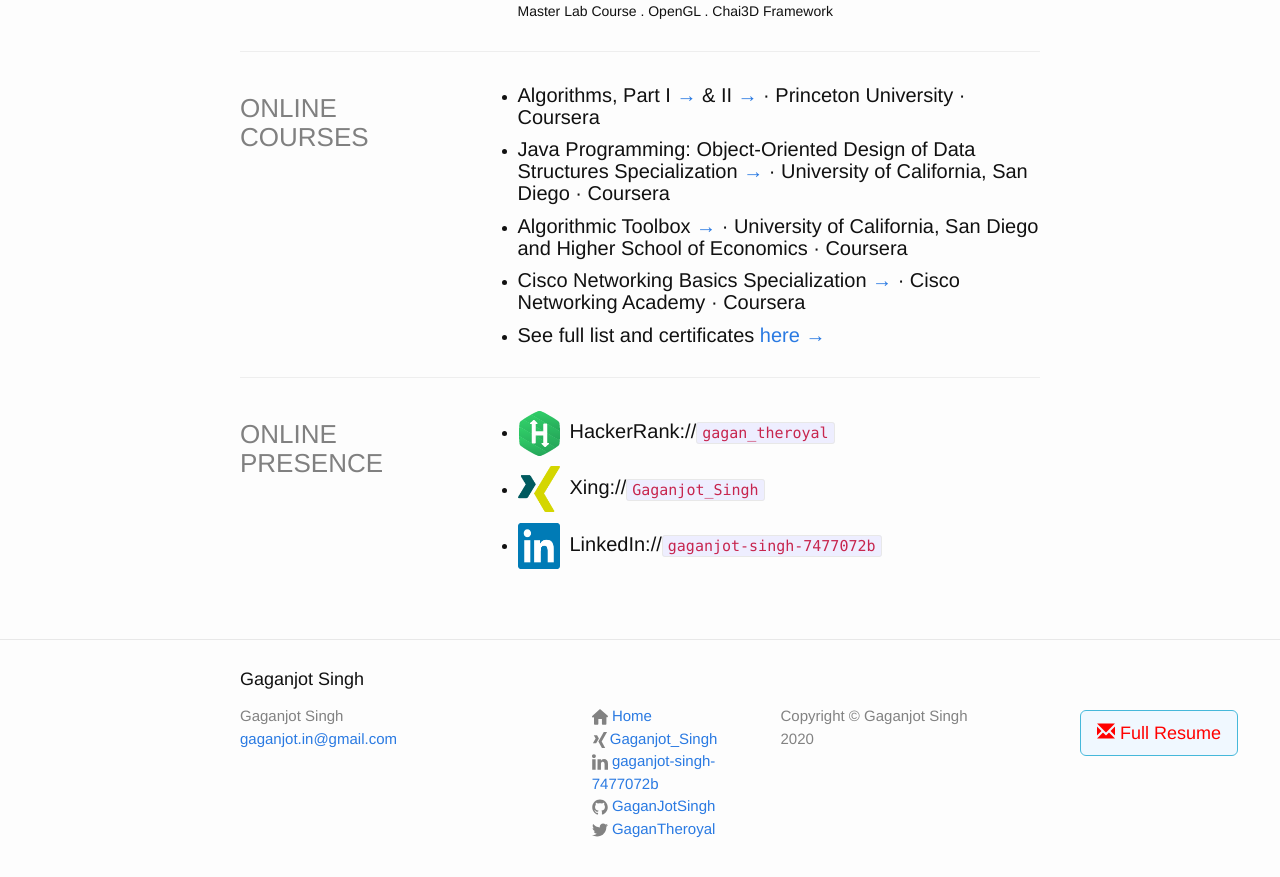
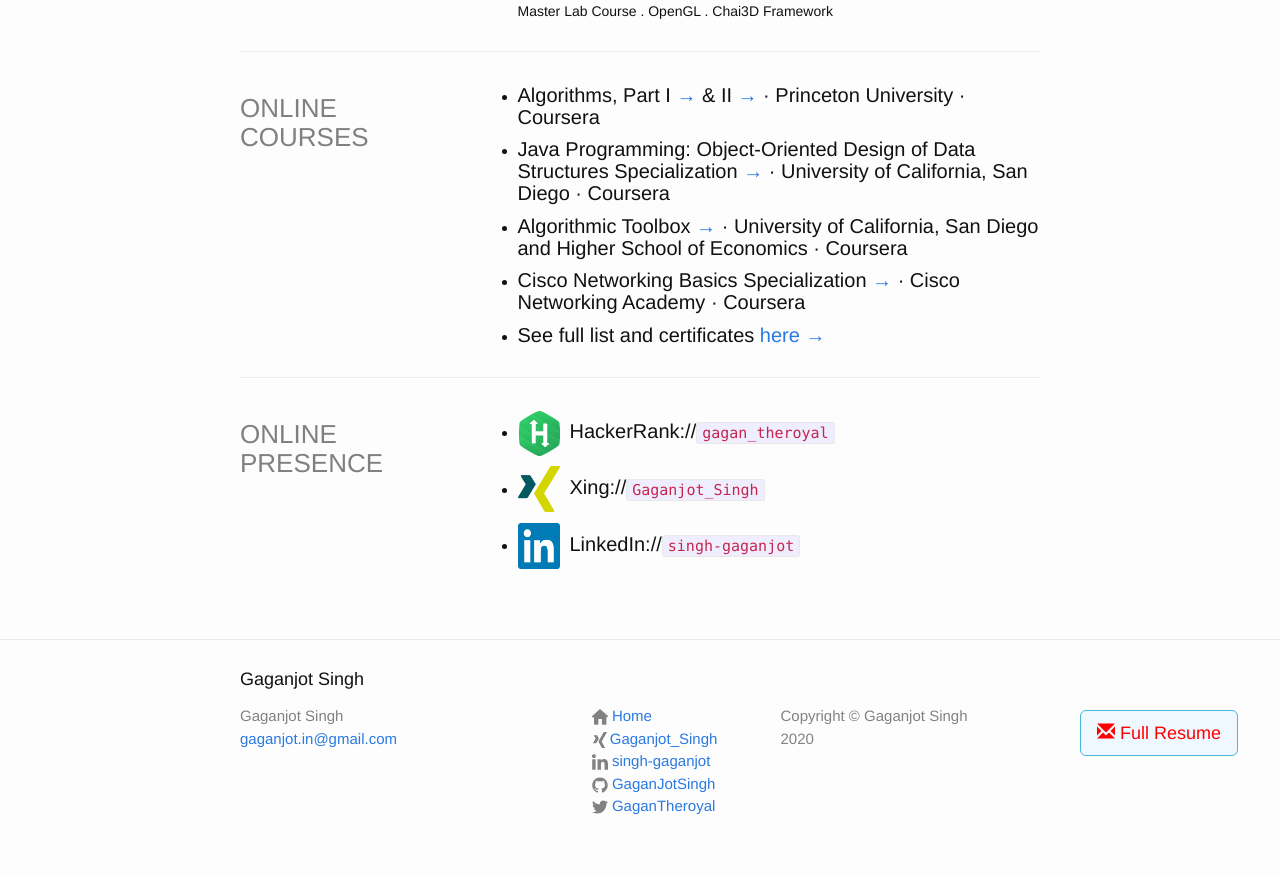
Before and after one commit to GaganJotSingh/GaganJotSingh.github.io, a Jekyll site: the page built from about/resume/index.md, in a window 1280 px wide and 900 px high, scrolled down 1452 px. Shown: the top 877 px of the window. Built offline with Jekyll 4.4.1, drawn with Linux system fonts in a browser that asks for light colours.

Commit message:
Updated LinkedIn username

```diff
--- a/_config.yml
+++ b/_config.yml
@@ -19,7 +19,8 @@ baseurl: "" # the subpath of your site, e.g. /blog
 url: "http://yourdomain.com" # the base hostname & protocol for your site
 twitter_username: GaganTheroyal
 xing_username: Gaganjot_Singh
-linkedin_username: gaganjot-singh-7477072b
+#linkedin_username: gaganjot-singh-7477072b
+linkedin_username: singh-gaganjot
 github_username:  GaganJotSingh
 home_username:  Home
 
--- a/about/resume/index.md
+++ b/about/resume/index.md
@@ -155,7 +155,7 @@ A prolific programmer with a passion of research.
 				<h4 style="margin-top:10.5px; margin-bottom:10.5px"><img src="/res/images/xing_icon.png" style="margin: 0px 10px 0px 0px; width: 42px; height: 46px;" />Xing://<a href="https://www.xing.com/profile/Gaganjot_Singh" target="_blank" title="Visit my profile at Xing."><code>Gaganjot_Singh</code></a></h4>
 			</li>
 			<li>
-				<h4 style="margin-top:10.5px; margin-bottom:10.5px"><img src="/res/images/linkedin_icon.png" style="margin: 0px 10px 0px 0px; width: 42px; height: 46px;" />LinkedIn://<a href="https://www.linkedin.com/in/gaganjot-singh-7477072b/" target="_blank" title="Visit my profile at LinkedIn."><code>gaganjot-singh-7477072b</code></a></h4>
+				<h4 style="margin-top:10.5px; margin-bottom:10.5px"><img src="/res/images/linkedin_icon.png" style="margin: 0px 10px 0px 0px; width: 42px; height: 46px;" />LinkedIn://<a href="https://www.linkedin.com/in/gaganjot-singh-7477072b/" target="_blank" title="Visit my profile at LinkedIn."><code>singh-gaganjot</code></a></h4>
 			</li>
 		</ul>
 	</div>
```
Also changed, not shown: index.md (+1 -0 lines).
